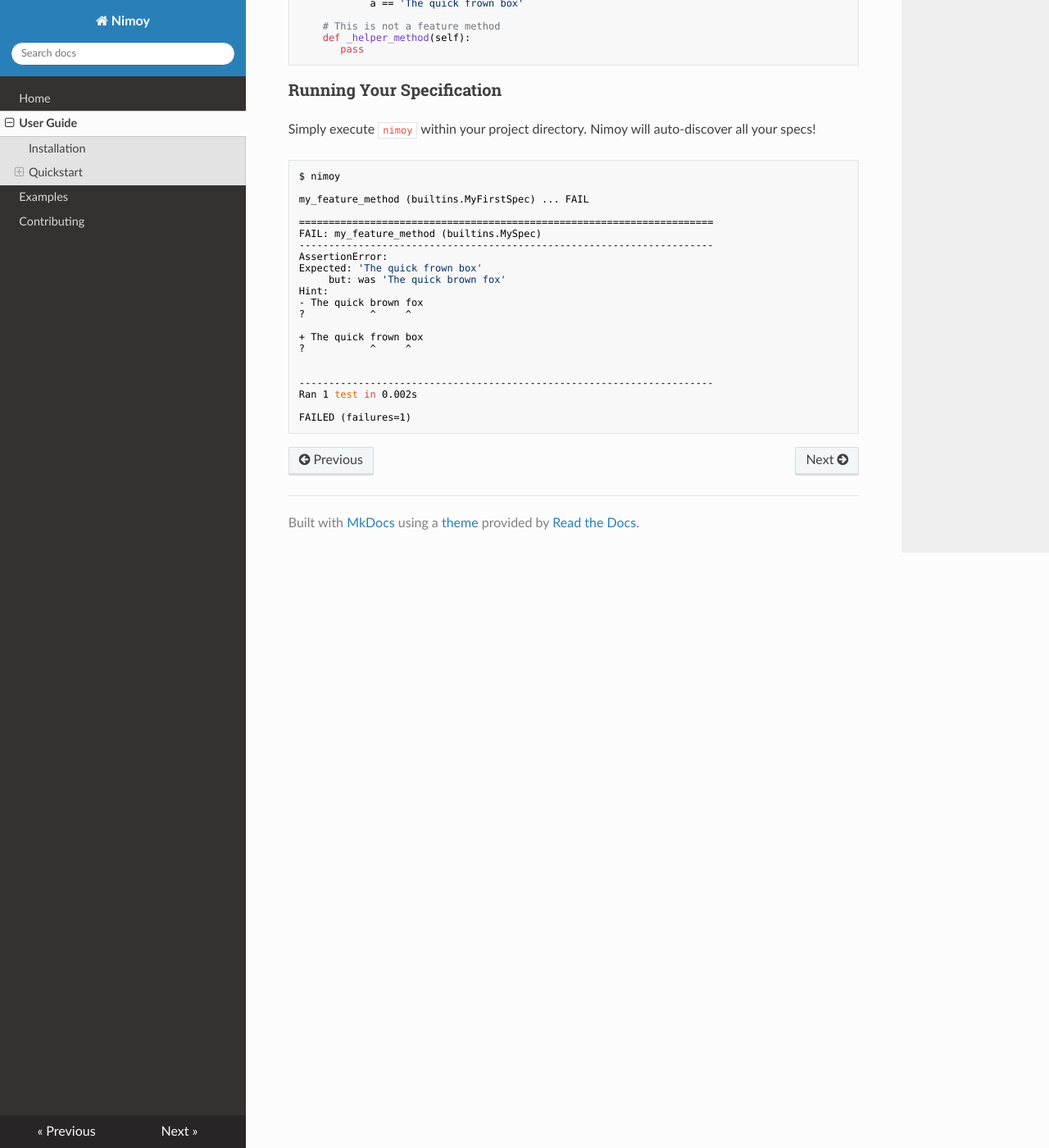
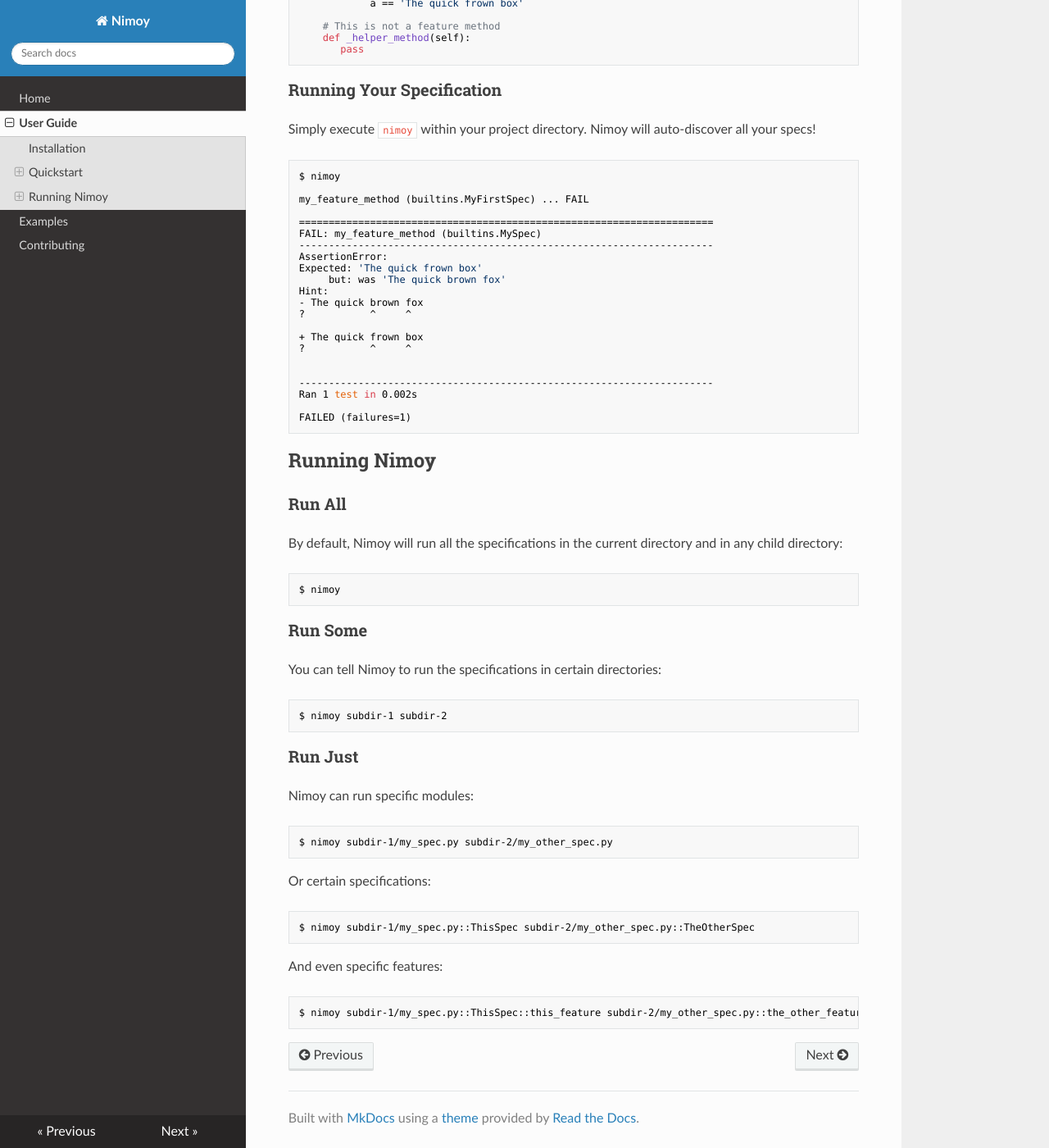
Before and after one commit to browncoat-ninjas/nimoy, an MkDocs documentation site: the page built from docs/user-guide.md, in a window 1280 px wide and 1400 px high, scrolled down 1374 px. Shown: the whole window at 82% size. Built offline with MkDocs 1.6.1, drawn with Linux system fonts in a browser that asks for light colours; nearby versions of some CDN libraries.

Commit message:
Adding execution examples

````diff
--- a/docs/user-guide.md
+++ b/docs/user-guide.md
@@ -96,3 +96,36 @@
 
 FAILED (failures=1)
 ```
+
+## Running Nimoy
+
+### Run All
+
+By default, Nimoy will run all the specifications in the current directory and in any child directory:
+```bash
+$ nimoy
+```
+
+### Run Some
+
+You can tell Nimoy to run the specifications in certain directories:
+```bash
+$ nimoy subdir-1 subdir-2
+```
+
+### Run Just
+
+Nimoy can run specific modules:
+```bash
+$ nimoy subdir-1/my_spec.py subdir-2/my_other_spec.py
+```
+
+Or certain specifications:
+```bash
+$ nimoy subdir-1/my_spec.py::ThisSpec subdir-2/my_other_spec.py::TheOtherSpec
+```
+
+And even specific features:
+```bash
+$ nimoy subdir-1/my_spec.py::ThisSpec::this_feature subdir-2/my_other_spec.py::the_other_feature
+```
````
